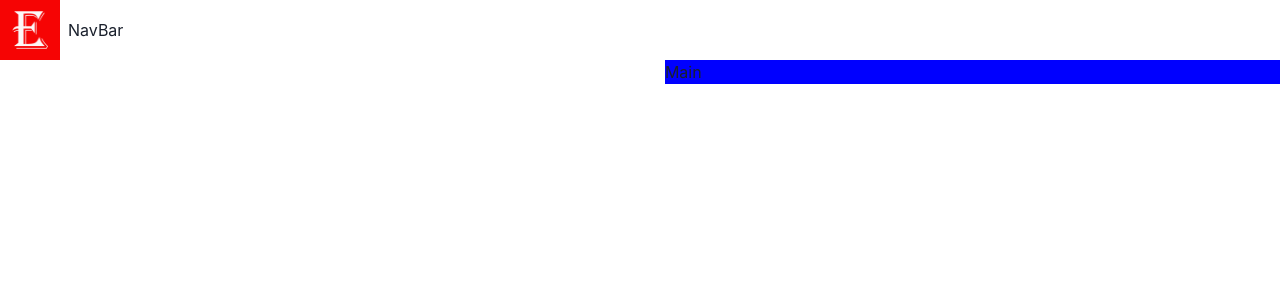
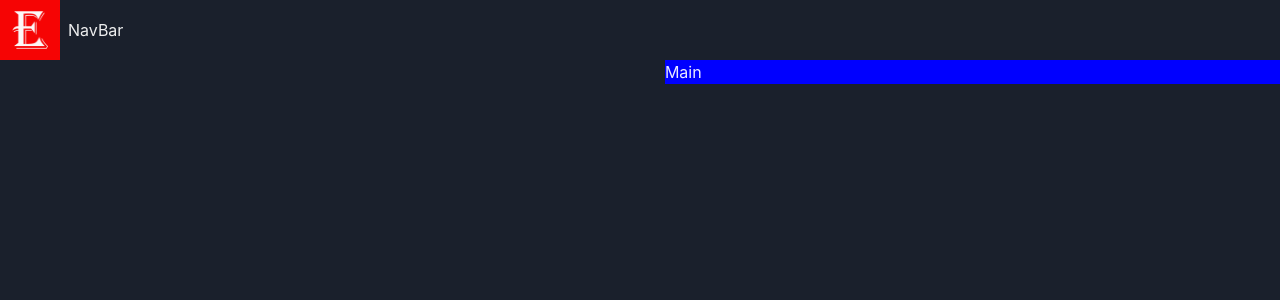
Before and after one commit to moemoetunark/gamehub, a React (Vite) app: page / in a window 1280 px wide. Shown: the top 300 px of the page. Built offline with nearby package versions, Linux system fonts and the light colour scheme.

Commit message:
Set up dark mode

```diff
--- /dev/null
+++ b/src/components/Theme.ts
@@ -0,0 +1,7 @@
+import { extendTheme, ThemeConfig } from "@chakra-ui/react";
+
+const config: ThemeConfig = {
+    initialColorMode: 'dark'
+};
+const theme = extendTheme ({config});
+export default theme
--- a/src/main.tsx
+++ b/src/main.tsx
@@ -1,11 +1,13 @@
 import React from 'react'
 import ReactDOM from 'react-dom/client'
-import { ChakraProvider } from '@chakra-ui/react'
+import { ChakraProvider, ColorModeScript } from '@chakra-ui/react'
+import theme from './components/Theme'
 import App from './App'
 
 ReactDOM.createRoot(document.getElementById('root') as HTMLElement).render(
   <React.StrictMode>
-    <ChakraProvider>
+    <ChakraProvider theme={theme}>
+      <ColorModeScript initialColorMode={theme.config.initialColorMode}/>
     <App />
     </ChakraProvider>
   </React.StrictMode>,
```
